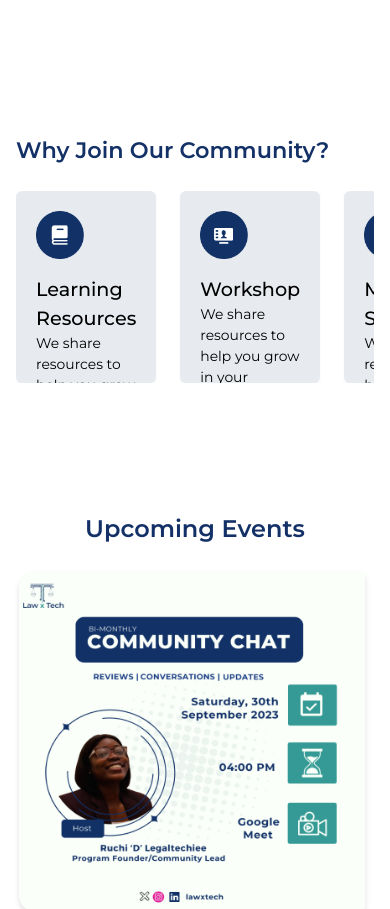
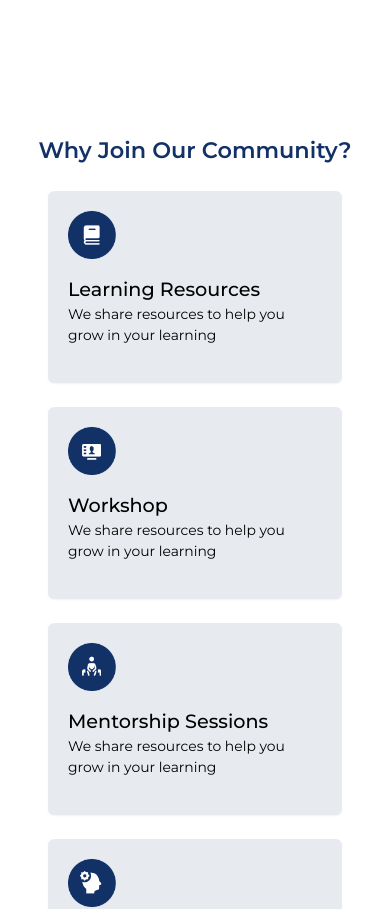
Before and after one commit to LawxTech/LawXTech, a React (Create React App) app: page / in a window 390 px wide. Shown: the part 980-1889 px from the top of the page. Built offline with nearby package versions, Linux system fonts and the light colour scheme; the HTML template or start-up script is replaced by a standard one.

Commit message:
Update Features component layout

```diff
--- a/src/components/Home/Features.tsx
+++ b/src/components/Home/Features.tsx
@@ -64,10 +64,10 @@ export const Features = () => {
     <>
       <Container maxWidth="lg">
         <div className="py-12 ">
-          <h4 className="text-[#133167] font-[600] text-[1.4rem] md:text-[1.8rem] my-6 md:text-center ">
+          <h4 className="text-[#133167] font-[600] text-[1.4rem] md:text-[1.8rem] my-6 text-center ">
             Why Join Our Community?
           </h4>
-          <div className="flex flex-row overflow-y-auto md:grid grid-cols-1 sm:grid-cols-2 lg:grid-cols-4 gap-6">
+          <div className="grid grid-cols-1 sm:grid-cols-2 lg:grid-cols-4 gap-6 mx-8 md:mx-0 ">
             {benefits.map((benefit) => (
               <Box maxWidth="sm" key={benefit.src}>
                 <FeatureBox
```
